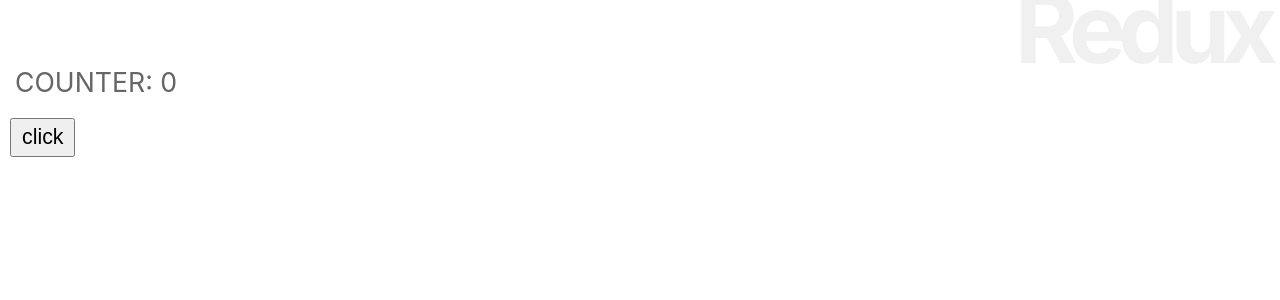
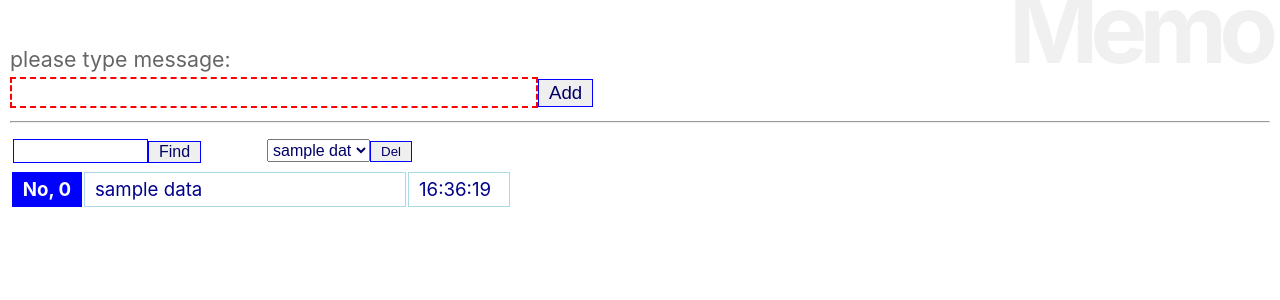
Before and after one commit to Ayano-Kaito/react-app, a React (Create React App) app: page / in a window 1280 px wide. Shown: the top 300 px of the page. Built offline with nearby package versions, Linux system fonts and the light colour scheme.

Commit message:
メモの作成（P.210-233）

```diff
--- a/src/App.js
+++ b/src/App.js
@@ -1,12 +1,16 @@
 import React, { Component } from 'react';
 import { connect } from 'react-redux';
 import './App.css';
-
-function mappingState(state) {
-  return state;
-}
+import Memo from './memo/Memo';
+import AddForm from './memo/AddForm';
+import FindForm from './memo/FindForm';
+import DelForm from './memo/DelForm';
 
 class App extends Component {
+  td = {
+    width:"250px"
+  }
+
   constructor(props){
     super(props);
   }
@@ -14,59 +18,17 @@
   render() {
     return (
       <div>
-        <h1>Redux</h1>
-        <Message />
-        <Button />
+        <h1>Memo</h1>
+        <AddForm />
+        <hr />
+        <table><tbody><tr>
+          <td style={this.td}><FindForm /></td>
+          <td style={this.td}><DelForm /></td>
+        </tr></tbody></table>
+        <Memo />
       </div>
     );
   }
 }
-App = connect()(App);
 
-class Message extends Component {
-  style = {
-    fontSize:"20pt",
-    padding:"20px 5px"
-  }
-
-  render(){
-    return (
-      <p style={this.style}>
-        {this.props.message}: {this.props.counter}
-      </p>
-    );
-  }
-}
-Message = connect(mappingState)(Message);
-
-class Button extends Component {
-  style = {
-    fontSize:"16pt",
-    padding:"5px 10px"
-  }
-
-  constructor(props){
-    super(props);
-    this.doAction = this.doAction.bind(this);
-  }
-
-  doAction(e){
-    if (e.shiftKey){
-      this.props.dispatch({ type:'DECREMENT' });
-    } else {
-      this.props.dispatch({ type:'INCREMENT' });
-    }
-  }
-
-  render(){
-    return (
-      <button style={this.style} onClick={this.doAction}>
-        click
-      </button>
-    );
-  }
-}
-
-Button = connect()(Button);
-
-export default App;
+export default connect()(App);
--- a/src/index.js
+++ b/src/index.js
@@ -1,37 +1,13 @@
 import React from 'react';
 import ReactDOM from 'react-dom';
-import { createStore, combineReducers } from 'redux';
 import { Provider } from 'react-redux';
 import './index.css';
 import App from './App';
-
-let state_value = {
-  counter: 0,
-  message: "COUNTER"
-}
-
-function counter(state = state_value, action) {
-  switch (action.type) {
-    case 'INCREMENT':
-      return {
-        counter: state.counter + 1,
-        message: "INCREMENT"
-      };
-    case 'DECREMENT':
-      return {
-        counter: state.counter - 1,
-        message: "DECREMENT"
-      };
-    default:
-      return state;
-  }
-}
-
-let store = createStore(counter);
+import MemoStore from './memo/Store'
 
 ReactDOM.render(
-  <Provider store={store}>
-  <App />
+  <Provider store={MemoStore}>
+    <App />
   </Provider>,
   document.getElementById('root')
 );
--- /dev/null
+++ b/src/memo/AddForm.js
@@ -0,0 +1,56 @@
+import React, { Component } from 'react';
+import { connect } from 'react-redux';
+import { addMemo } from './Store';
+
+class AddForm extends Component {
+  input = {
+    fontSize: "16pt",
+    color: "#006",
+    padding: "1px",
+    margin: "5px 0px"
+  }
+  btn = {
+    fontSize: "14pt",
+    color: "#006",
+    padding: "2px 10px"
+  }
+
+  constructor(props){
+    super(props);
+    this.state = {
+      message:''
+    }
+    this.doChange = this.doChange.bind(this);
+    this.doAction = this.doAction.bind(this);
+  }
+
+  doChange(e){
+    this.setState({
+      message: e.target.value
+    });
+  }
+
+  doAction(e){
+    e.preventDefault();
+    let action = addMemo(this.state.message);
+    this.props.dispatch(action);
+    this.setState({
+      message: ''
+    });
+  }
+
+  render(){
+    return (
+      <div>
+        <p style={this.message}>{this.props.message}</p>
+        <form onSubmit={this.doAction}>
+        <input type="text" size="40" onChange={this.doChange}
+          style={this.input} value={this.state.message} required />
+        <input type="submit" style={this.btn} value="Add"/>
+        </form>
+      </div>
+    );
+  }
+}
+
+export default connect((state) => state)(AddForm);
--- /dev/null
+++ b/src/memo/DelForm.js
@@ -0,0 +1,61 @@
+import React, { Component } from 'react';
+import { connect } from 'react-redux';
+import { deleteMemo } from './Store';
+
+class DelForm extends Component {
+  input = {
+    fontSize: "12pt",
+    color: "#006",
+    padding: "1px",
+    margin: "5px 0px"
+  }
+  btn = {
+    fontSize: "10pt",
+    color: "#006",
+    padding: "2px 10px"
+  }
+
+  constructor(props){
+    super(props);
+    this.state = {
+      number:0
+    }
+    this.doChange = this.doChange.bind(this);
+    this.doAction = this.doAction.bind(this);
+  }
+
+  doChange(e){
+    this.setState({
+      number: e.target.value
+    });
+  }
+
+  doAction(e){
+    e.preventDefault();
+    let action = deleteMemo(this.state.number);
+    this.props.dispatch(action);
+    this.setState({
+      number: 0
+    });
+  }
+
+  render(){
+    let n = 0;
+    let items = this.props.data.map((value) => (
+      <option key={n} value={n++}>{value.message.substring(0,10)}</option>
+    ));
+    return (
+      <div>
+        <form onSubmit={this.doAction}>
+        <select onChange={this.doChange}
+          defaultValue="-1" style={this.input}>
+          {items}
+        </select>
+        <input type="submit" style={this.btn} value="Del"/>
+        </form>
+      </div>
+    );
+  }
+}
+
+export default connect((state)=>state)(DelForm);
--- /dev/null
+++ b/src/memo/FindForm.js
@@ -0,0 +1,49 @@
+import React, { Component } from 'react';
+import { connect } from 'react-redux';
+import { findMemo } from './Store';
+
+class FindForm extends Component {
+  input = {
+    fontSize: "14pt",
+    color: "#006",
+    padding: "0px",
+  }
+  btn = {
+    fontSize: "12pt",
+    color: "#006",
+    padding: "1px 10px",
+  }
+
+  constructor(props){
+    super(props);
+    this.state = {
+      find: ''
+    }
+    this.doChange = this.doChange.bind(this);
+    this.doAction = this.doAction.bind(this);
+  }
+
+  doChange(e){
+    this.setState({
+      find: e.target.value
+    });
+  }
+
+  doAction(e){
+    e.preventDefault();
+    let action = findMemo(this.state.find);
+    this.props.dispatch(action);
+  }
+
+  render(){
+    return (
+      <form onSubmit={this.doAction}>
+        <input type="text" size="10" onChange={this.doChange}
+          style={this.input} value={this.state.message} />
+        <input type="submit" style={this.btn} value="Find"/>
+      </form>
+    );
+  }
+}
+
+export default connect((state)=>state)(FindForm);
--- /dev/null
+++ b/src/memo/Item.js
@@ -0,0 +1,41 @@
+import React, { Component } from 'react';
+import { connect } from 'react-redux';
+
+class Item extends Component {
+  th = {
+    fontSize: "14pt",
+    backgroundColor: "blue",
+    color: "white",
+    padding: "5px 10px",
+    width: "50px"
+  }
+  td = {
+    fontSize: "14pt",
+    backgroundColor: "white",
+    color: "darkblue",
+    padding: "5px 10px",
+    border: "1px solid lightblue",
+    minWidth: "300px"
+  }
+  date = {
+    fontSize: "14pt",
+    backgroundColor: "white",
+    color: "darkblue",
+    padding: "5px 10px",
+    border: "1px solid lightblue",
+    width: "80px"
+  }
+
+  render(){
+    let d = this.props.value.created;
+    let f = d.getHours() + ':' + d.getMinutes() + ':' + d.getSeconds();
+    return (
+    <tr><th style={this.th}>No, {this.props.index}</th>
+      <td style={this.td}>{this.props.value.message}</td>
+      <td style={this.date}>{f}</td>
+    </tr>
+    );
+  }
+}
+
+export default connect()(Item);
--- /dev/null
+++ b/src/memo/Memo.js
@@ -0,0 +1,35 @@
+import React, { Component } from 'react';
+import { connect } from 'react-redux';
+import Item from './Item';
+
+class Memo extends Component {
+  render(){
+    let data;
+    let n = 0;
+    switch (this.props.mode){
+      case 'default':
+      data = this.props.data.map((value) => (
+        <Item key={value.message} value={value} index={n++} />
+      ));
+      break;
+      case 'find':
+      data = this.props.fdata.map((value) => (
+        <Item key={value.message} value={value} index={n++}/>
+      ));
+      break;
+      case 'delete':
+      data = this.props.data.map((value) => (
+        <Item key={value.message} value={value} index={n++} />
+      ));
+      break;
+      default:
+      data = this.props.data.map((value) => (
+        <Item key={value.message} value={value} index={n++} />
+      ));
+    }
+    return (
+      <table><tbody>{data}</tbody></table>
+    );
+  }
+}
+export default connect((state)=>state)(Memo);
--- /dev/null
+++ b/src/memo/Store.js
@@ -0,0 +1,86 @@
+import { createStore } from 'redux';
+
+const initData = {
+  data:[{message:'sample data', created:new Date()}],
+  message: 'please type message:',
+  mode: 'default',
+  fdata: []
+};
+
+export function memoReducer(state = initData, action) {
+  switch (action.type) {
+    case 'ADD':
+      return addReduce(state, action);
+    case 'DELETE':
+      return deleteReduce(state, action);
+    case 'FIND':
+      return findReduce(state, action);
+    default:
+      return state;
+  }
+}
+
+function addReduce(state, action){
+  let data = {
+    message: action.message,
+    created: new Date()
+  };
+  let newdata = state.data.slice();
+  newdata.unshift(data);
+  return {
+    data:newdata,
+    message: 'Added!',
+    mode: 'default',
+    fdata: []
+  };
+}
+
+function findReduce(state, action){
+  let f = action.find;
+  let fdata = [];
+  state.data.forEach((value)=>{
+    if (value.message.indexOf(f) >= 0){
+      fdata.push(value);
+    }
+  });
+  return {
+    data:state.data,
+    message: 'find "' + f + '":',
+    mode: 'find',
+    fdata: fdata
+  };
+}
+
+function deleteReduce(state, action){
+  let newdata = state.data.slice();
+  newdata.splice(action.index, 1);
+  return {
+    data:newdata,
+    message: 'delete "' + action.index + '":',
+    mode: 'delete',
+    fdata: []
+  }
+}
+
+export function addMemo(text) {
+  return {
+    type: 'ADD',
+    message: text
+  }
+}
+
+export function deleteMemo(num) {
+  return {
+    type: 'DELETE',
+    index:num
+  }
+}
+
+export function findMemo(text) {
+  return {
+    type: 'FIND',
+    find: text
+  }
+}
+
+export default createStore(memoReducer);
```
